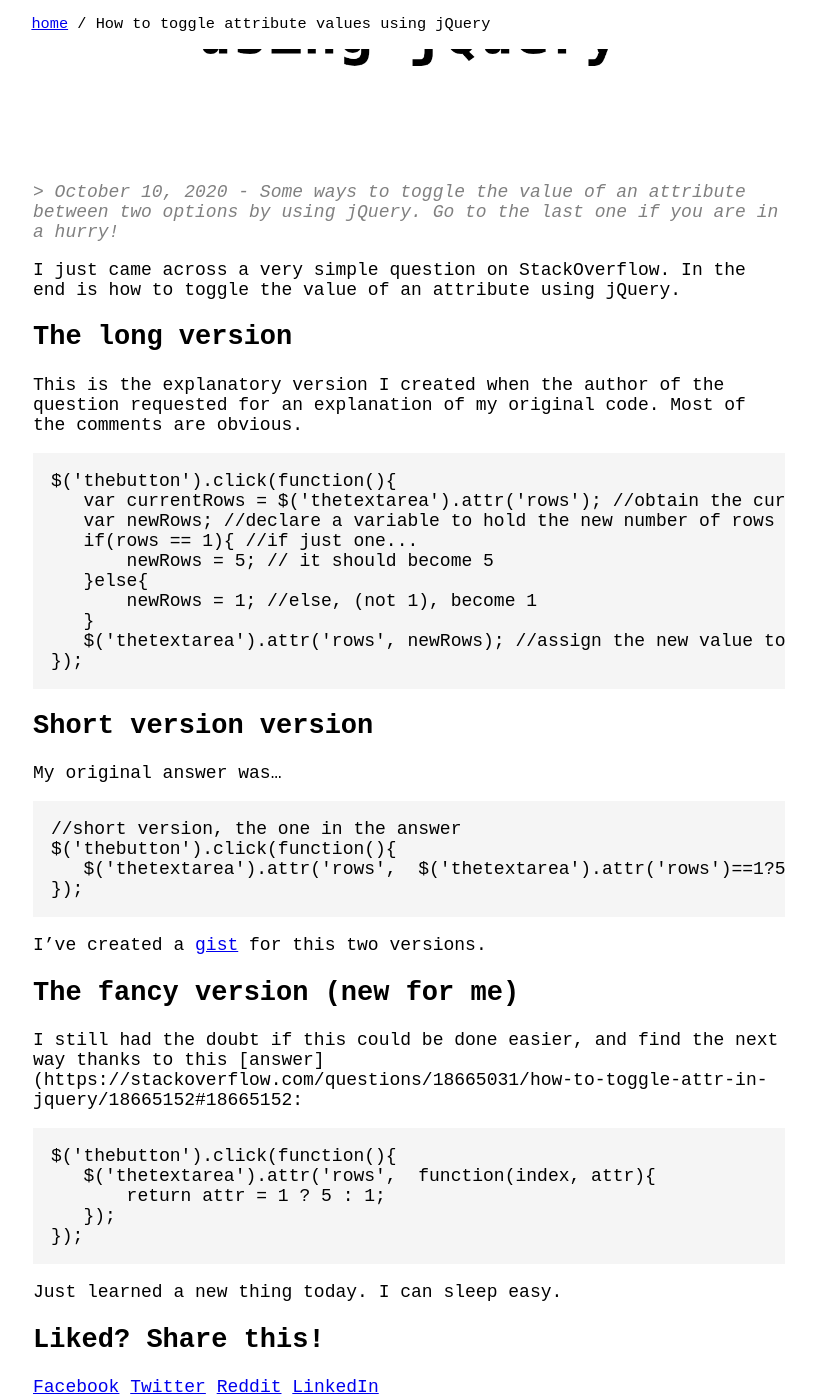
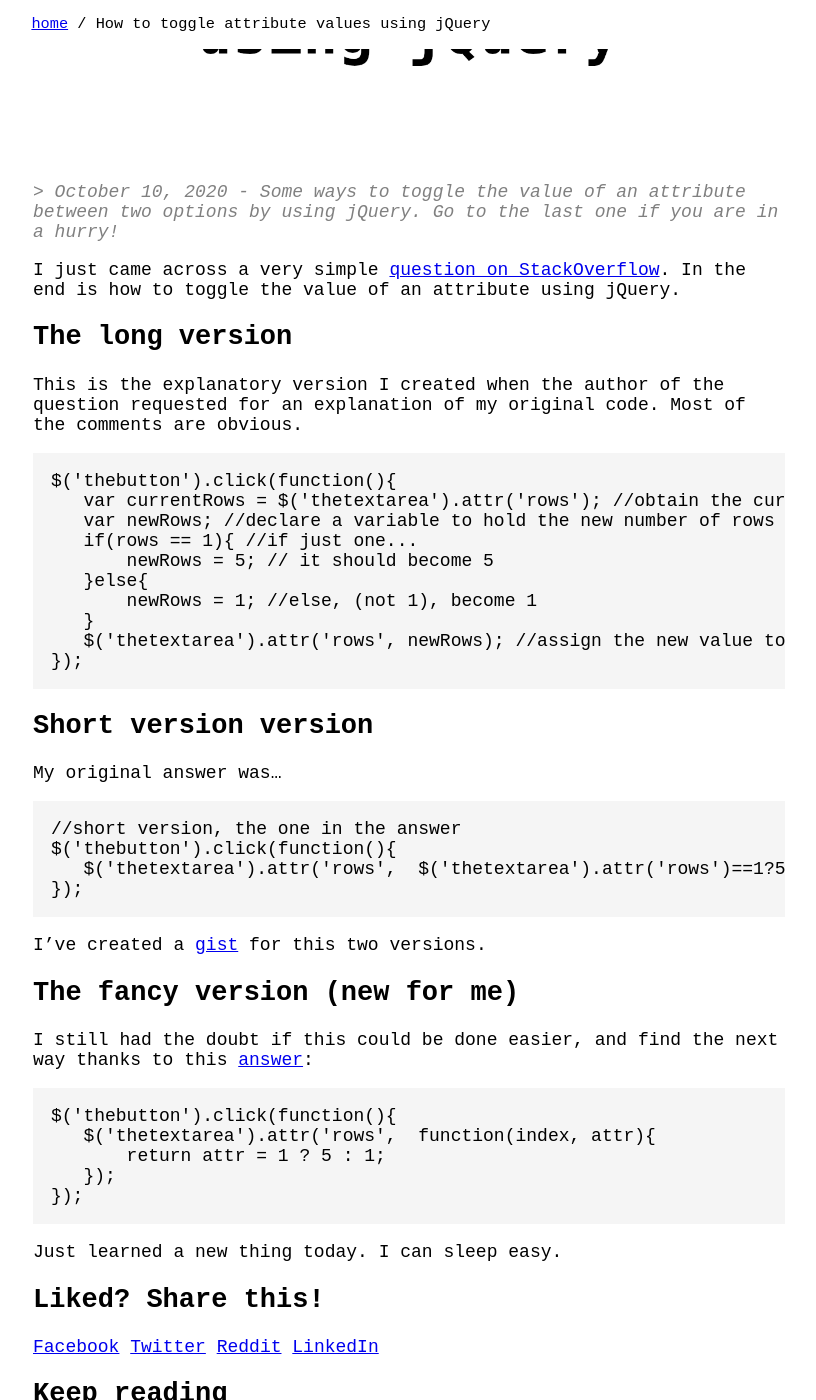
Before and after one commit to glpzzz/glpzzz.github.io, a Jekyll site: the page built from _posts/2020-10-10-toggle-attribute-value-jquery.md, in a window 1280 px wide and 1400 px high, scrolled down 309 px. Shown: the whole window, without its empty margins (231-1047 px from the left). Built offline with Jekyll 4.4.1, drawn with Linux system fonts in a browser that asks for light colours; some of the changed lines change nothing that is shown.

Commit message:
Update 2020-10-10-toggle-attribute-value-jquery.md

````diff
--- a/_posts/2020-10-10-toggle-attribute-value-jquery.md
+++ b/_posts/2020-10-10-toggle-attribute-value-jquery.md
@@ -4,7 +4,7 @@ date: 2020-10-10
 description: "Some ways to toggle the value of an attribute between two options by using jQuery. Go to the last one if you are in a hurry!"
 image: /assets/toggle-attribute-value-jquery.png
 ---
-I just came across a very simple question on StackOverflow. In the end is how to toggle the value of an attribute using jQuery.
+I just came across a very simple [question on StackOverflow](https://stackoverflow.com/questions/64290056/how-to-use-button-action-to-toggle-between-two-states-of-a-textarea-using-jquery). In the end is how to toggle the value of an attribute using jQuery.
 
 ## The long version
 
@@ -38,7 +38,7 @@ I've created a [gist](https://gist.github.com/glpzzz/762afe32e8c245216869e9b1bd0
 
 ## The fancy version (new for me)
 
-I still had the doubt if this could be done easier, and find the next way thanks to this [answer](https://stackoverflow.com/questions/18665031/how-to-toggle-attr-in-jquery/18665152#18665152:
+I still had the doubt if this could be done easier, and find the next way thanks to this [answer](https://stackoverflow.com/questions/18665031/how-to-toggle-attr-in-jquery/18665152#18665152):
 
 ```
 $('thebutton').click(function(){
````
